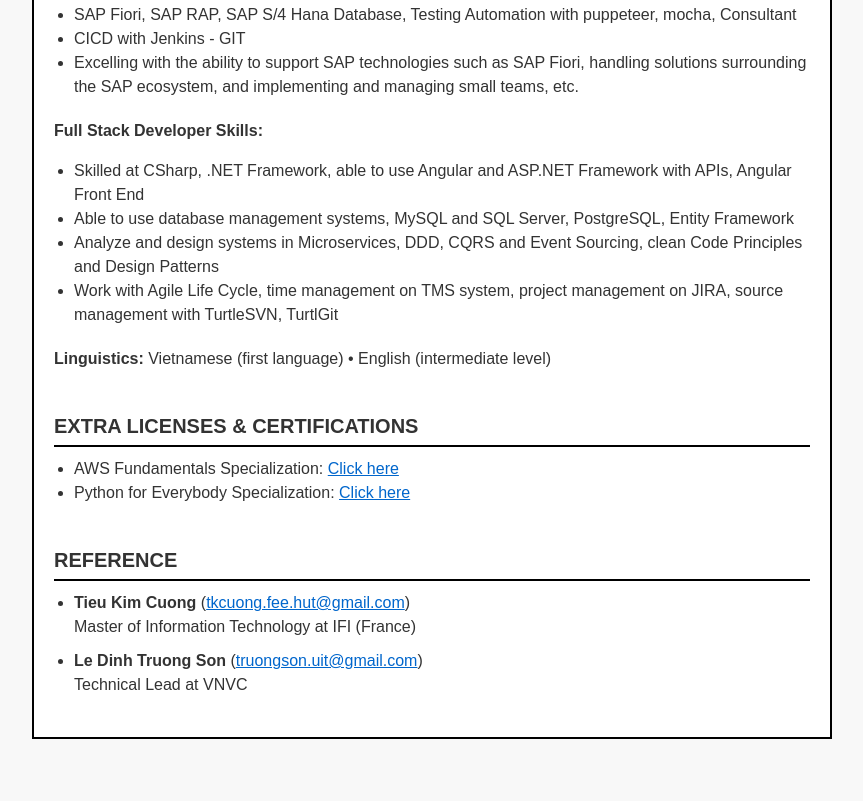
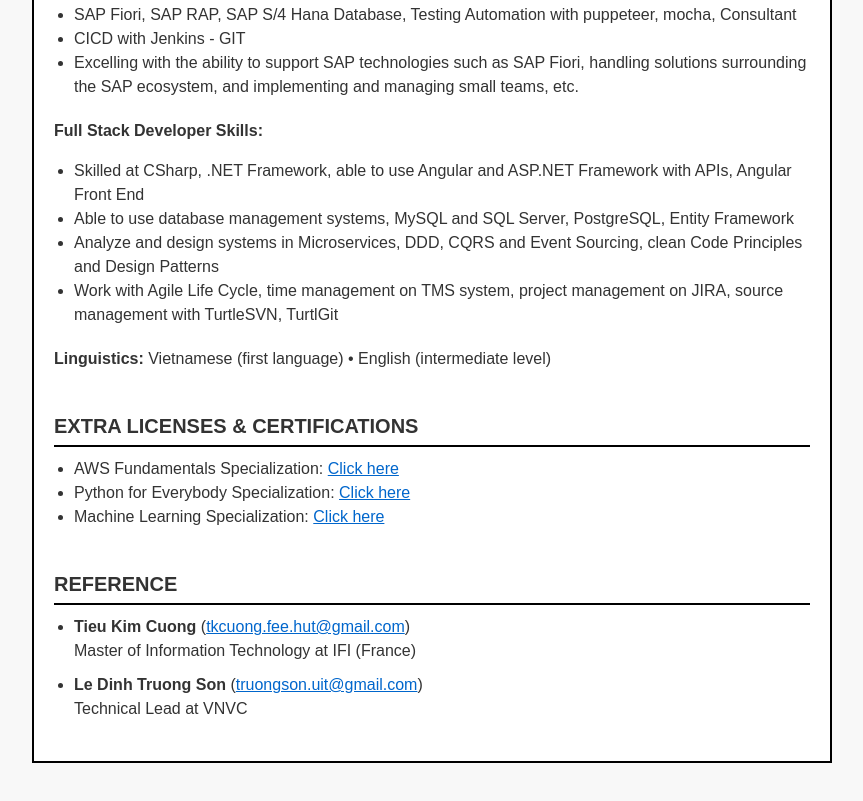
Before and after one commit to luutuantrinh/cv_2025_luutrinh_lite_deploy, a plain HTML site: page index.html in a window 1280 px wide. Shown: the part 1383-2184 px from the top of the page, without its empty margins (208-1071 px from the left). Before the commit the page ends 2162 px from the top, so only its background shows below. Drawn offline with Linux system fonts and the light colour scheme.

Commit message:
fix content

```diff
--- a/index.html
+++ b/index.html
@@ -133,7 +133,7 @@
 
   <!-- NÚT DOWNLOAD (IN -> PDF) ĐẶT GIỮA -->
   <div class="download-container">
-    <button class="download-btn" onclick="window.open('https://drive.google.com/file/d/141j9xo-FGhwhbNAkStkpzYZIOCkLzgZY/view?usp=sharing', '_blank')">Download CV</button>
+    <button class="download-btn" onclick="window.open('https://drive.google.com/file/d/1sGjdql4VavcEeuuwkDrvSkSj48POx_EQ/view?usp=sharing', '_blank')">Download CV</button>
   </div>
 
   <!-- BAO TOÀN BỘ CV BẰNG cv-container -->
@@ -239,8 +239,9 @@
     <!-- EXTRA LICENSES & CERTIFICATIONS -->
     <h2>Extra Licenses & Certifications</h2>
     <ul>
-      <li>AWS Fundamentals Specialization: <a href="https://www.coursera.org/account/accomplishments/specialization/certificate/YMEPMTVZ5SZR" target="_blank">Click here</a></li>
+      <li>AWS Fundamentals Specialization: <a href="https://coursera.org/share/d5d4dfe7a93d40babfbffad1c4a09661" target="_blank">Click here</a></li>
       <li>Python for Everybody Specialization: <a href="https://coursera.org/share/6800a00a6ea1ea6474d3163e2c000898" target="_blank">Click here</a></li>
+      <li>Machine Learning Specialization: <a href="https://coursera.org/share/9a52de4f07482839b7a1bb8f3dce57c5" target="_blank">Click here</a></li>
     </ul>
 
     <!-- REFERENCES -->
```
